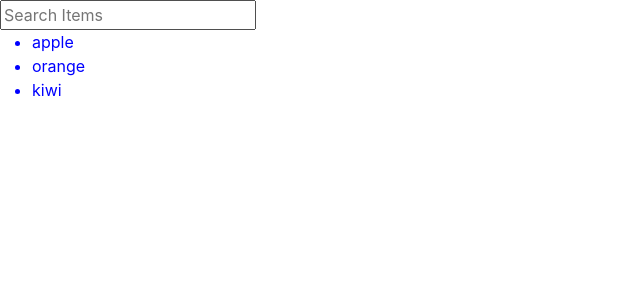
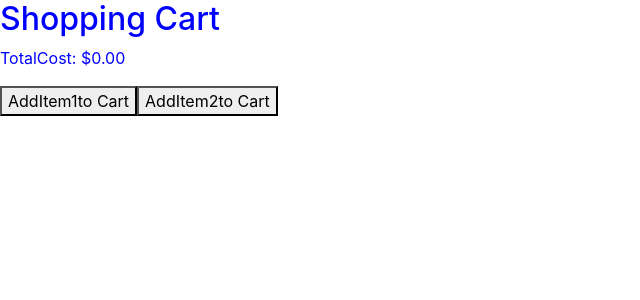
Before and after one commit to jinath123-yasmin/edyoda, a React (Create React App) app: page / in a window 1280 px wide. Shown: the top 300 px of the page, without its empty margins (0-640 px from the left). Built offline with nearby package versions, Linux system fonts and the light colour scheme.

Commit message:
added a cartFunctionality

```diff
--- a/src/App.js
+++ b/src/App.js
@@ -12,6 +12,7 @@ import MyPureComponent from "./Lesson6";
 import CounterAppLifeCycle from "./Lesson6f"
 import Carousel from './Lesson7';
 import SearchText from './Lesson7f';
+import ShoppingCart from './Lesson8';
 
 function App() {
 
@@ -39,7 +40,9 @@ function App() {
       <button onClick={handleProp2}>Change Prop2</button> */}
       {/* <CounterAppLifeCycle /> */}
       {/* <Carousel /> */}
-      <SearchText />
+      {/* <SearchText /> */}
+
+      <ShoppingCart />
 
     </div>
   );
--- /dev/null
+++ b/src/Lesson8.js
@@ -0,0 +1,61 @@
+import { useState } from "react"
+
+const exampleItems=[
+  {id:1,
+  name: "Item1",
+  price: 100
+  },
+  {id:2,
+    name: "Item2",
+    price: 56.2
+    },
+]
+
+const ShoppingCart=()=>{
+
+  const [cart,setCart]=useState([])
+
+  function addToCart(item){
+
+    const existingItem=cart.find((cartItem)=> cartItem.id === item.id)
+
+    if(existingItem){
+      setCart((prevCart)=>
+        prevCart.map((cartItem)=>
+            cartItem.id === item.id ? {...cartItem,quantity:cartItem.quantity+1} : cartItem
+        )
+      )
+    }else{
+      setCart((prevCart)=> [...prevCart,{...item,quantity:1}])
+    }
+
+  }
+
+
+  const calculateTotal=()=>{
+    return cart.reduce((total,item)=> total+item.price*item.quantity,0).toFixed(2);
+  }
+
+    return(
+      <div>
+        <h2>Shopping Cart</h2>
+        {
+           cart.map((item)=>(
+            <li>{item.name}-${item.price.toFixed(2)}*{item.quantity} = ${(item.price*item.quantity).toFixed(2)}
+
+            </li>
+           ))
+        }
+        <p>TotalCost: ${calculateTotal()}</p>
+        <div>
+          {
+            exampleItems.map((item)=>(
+              <button key={item.id} onClick={()=>addToCart(item)}>Add{item.name}to Cart</button>
+            ))
+          }
+        </div>
+      </div>
+    )
+}
+
+export default ShoppingCart
```
